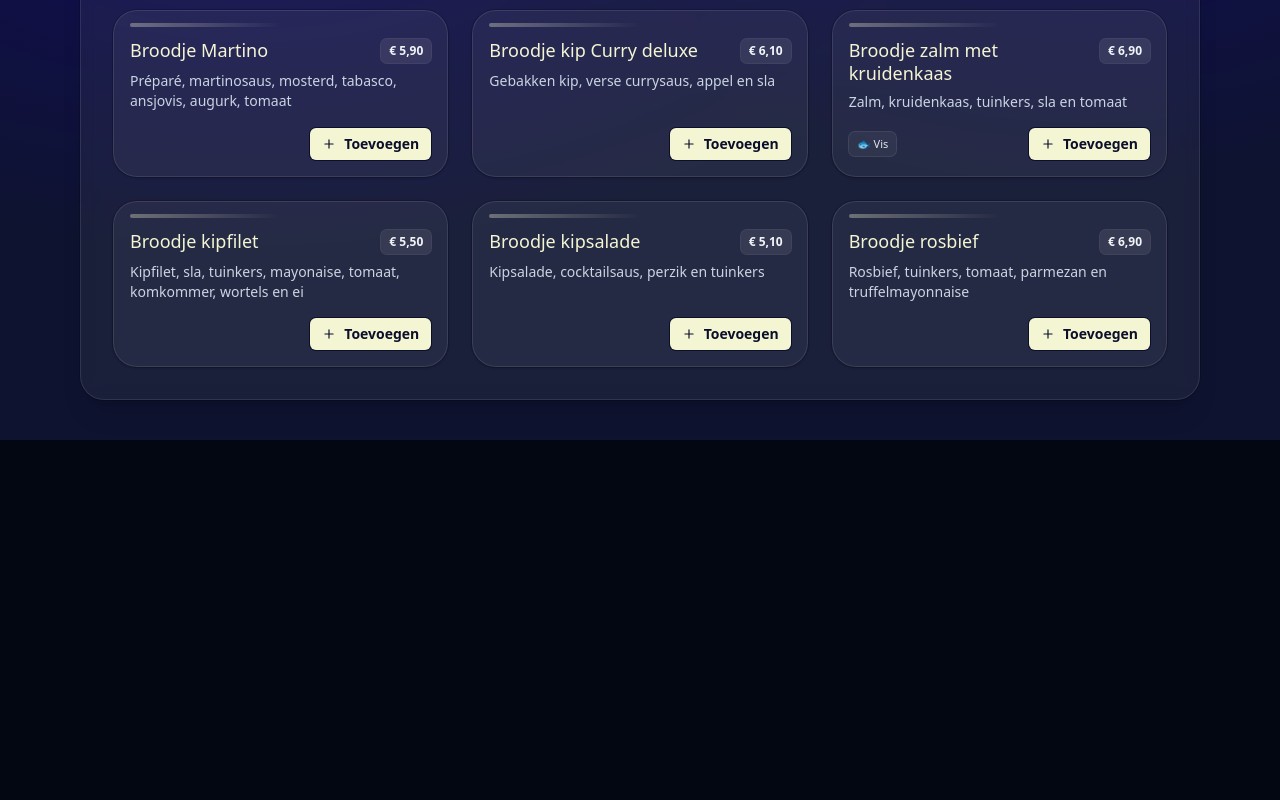
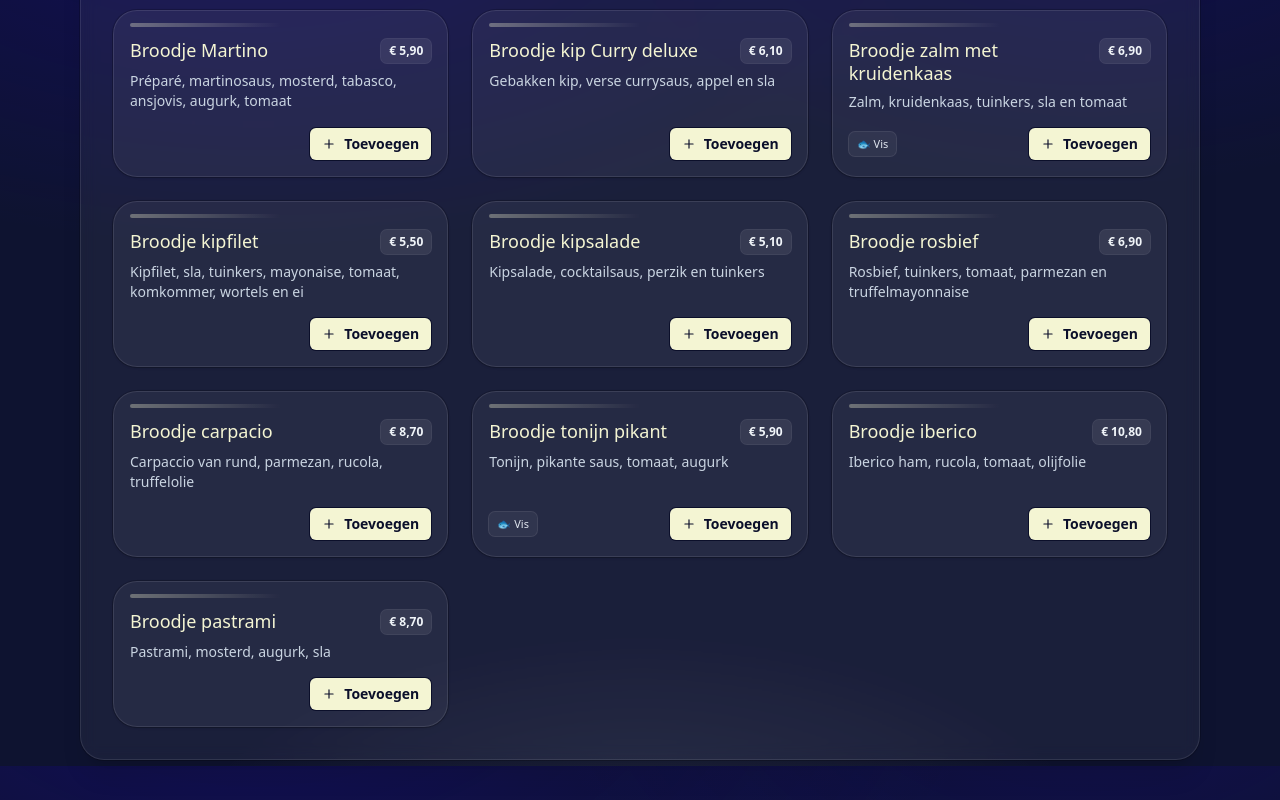
Before and after one commit to SeppeRuysschaert/Snaque, a Next.js app: page /broodjes in a window 1280 px wide. Shown: the part 1634-2434 px from the top of the page. Before the commit the page ends 2074 px from the top, so only its background shows below. Built offline with nearby package versions, Linux system fonts and the light colour scheme.

Commit message:
nieuwe broodjes en prijzen desserts en locatie

```diff
--- a/src/app/desserts/page.tsx
+++ b/src/app/desserts/page.tsx
@@ -5,15 +5,15 @@ import DessertsClient from "@/components/desserts/DessertsClient";
 const desserts = [
   {
     id: 901,
-    name: "Confituretaartje",
-    price: 2.4, // EUR
+    name: "Confituurtaartje",
+    price: 3.3, // EUR
     image: "/images/confiture.png",
     desc: "Zanddeeg met abrikozenconfituur en raster.",
   },
   {
     id: 902,
     name: "Rijsttaartje",
-    price: 2.6, // EUR
+    price: 3.3, // EUR
     image: "/images/rijsttaart.png",
     desc: "Romige rijstvulling, goudbruin gebakken.",
   },
--- a/src/components/homepage/Info.tsx
+++ b/src/components/homepage/Info.tsx
@@ -20,7 +20,7 @@ export default function Info() {
           studenten op maandag geen toegang tot eten tijdens de middagpauze
           (broodjes, soep, warme maaltijden, desserts).
         </p>
-        <p className="text-gray-700">📍 Kantienberg</p>
+        <p className="text-gray-700">📍 Stropkaai</p>
       </div>
     </section>
   );
--- a/src/data/Broodjes.ts
+++ b/src/data/Broodjes.ts
@@ -34,4 +34,10 @@ export const broodjes: Broodje[] = [
   { id: 225, name: "Broodje kipfilet",          price: 5.50, desc: "Kipfilet, sla, tuinkers, mayonaise, tomaat, komkommer, wortels en ei", tags: [] },
   { id: 226, name: "Broodje kipsalade",         price: 5.10, desc: "Kipsalade, cocktailsaus, perzik en tuinkers", tags: [] },
   { id: 227, name: "Broodje rosbief",           price: 6.90, desc: "Rosbief, tuinkers, tomaat, parmezan en truffelmayonnaise", tags: [] },
+
+
+  { id: 228, name: "Broodje carpacio",          price: 8.70, desc: "Carpaccio van rund, parmezan, rucola, truffelolie", tags: [] },
+  { id: 229, name: "Broodje tonijn pikant",     price: 5.90, desc: "Tonijn, pikante saus, tomaat, augurk", tags: ["Vis"] },
+  { id: 230, name: "Broodje iberico",           price: 10.80, desc: "Iberico ham, rucola, tomaat, olijfolie", tags: [] },
+  { id: 231, name: "Broodje pastrami",          price: 8.70, desc: "Pastrami, mosterd, augurk, sla", tags: [] },
 ];
```
